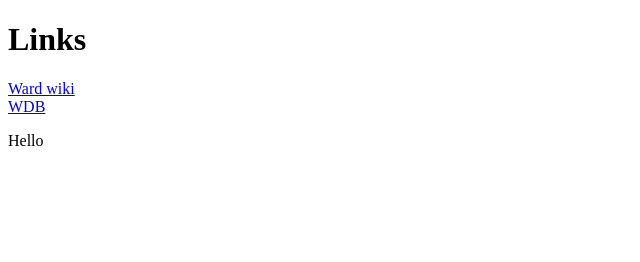
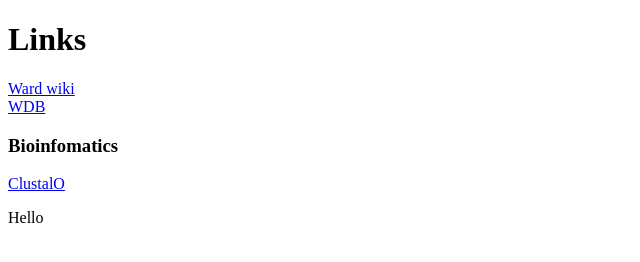
Before and after one commit to loehc2/s-loehc, a plain HTML site: page index.html in a window 1280 px wide. Shown: the whole page, without its empty margins (0-640 px from the left). Drawn offline with Linux system fonts and the light colour scheme.

Commit message:
Update index.html

```diff
--- a/index.html
+++ b/index.html
@@ -3,7 +3,10 @@
 <body>
 <h1>Links</h1>
 <a href="https://scrippsresearch.sharepoint.com/sites/WardLabWiki/SitePages/WardWikiHome.aspx">Ward wiki</a><br>
-<a href="https://wdb.scripps.edu/">WDB</a>
+<a href="https://wdb.scripps.edu/">WDB</a><br>
+  <h3>Bioinfomatics</h3>
+  <a href="https://www.ebi.ac.uk/jdispatcher/">ClustalO</a>
+
 <p>Hello</p>
 </body>
 </html>
```
